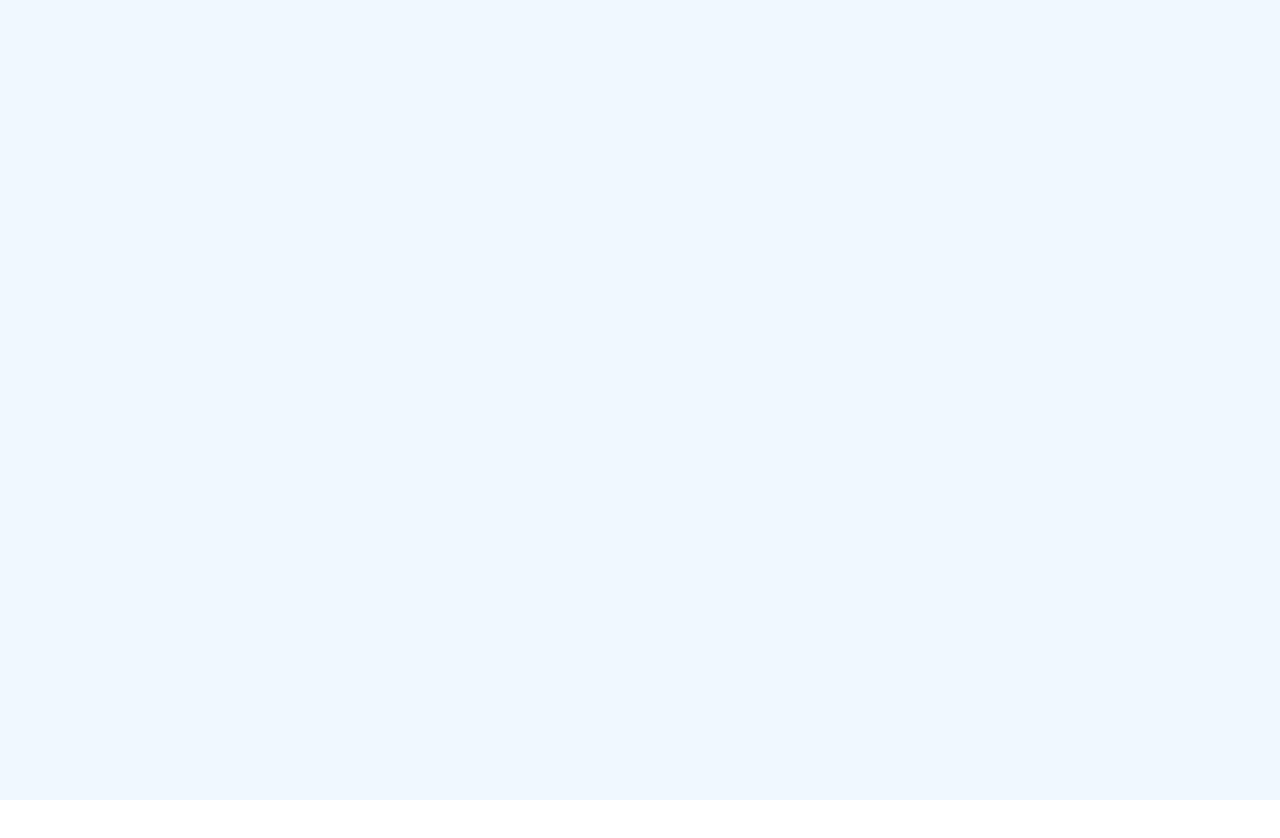
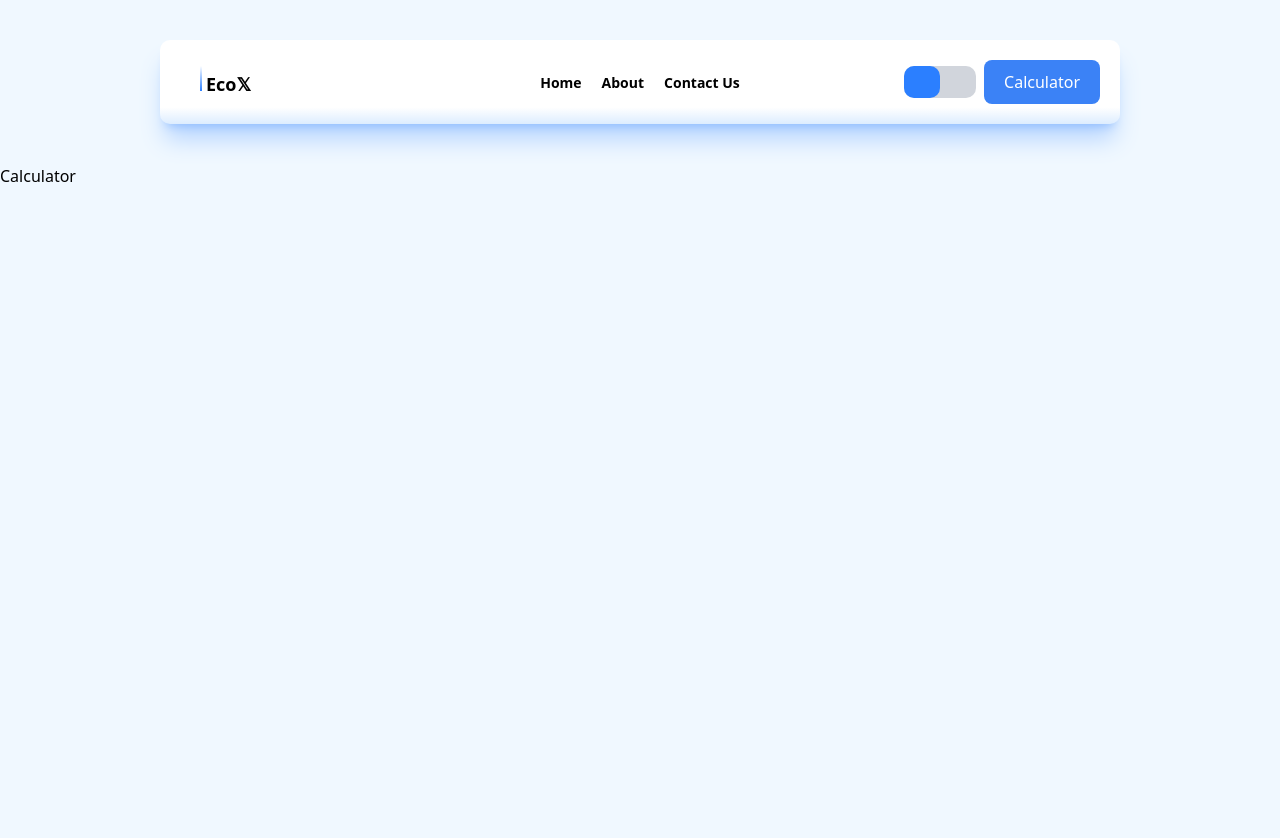
Before and after one commit to Eche00/EcoX, a React (Vite) app: page /calculator in a window 1280 px wide. Before the commit this address had no page. Shown: the top 838 px of the page. Before the commit the page ends 800 px from the top, so only its background shows below. Built offline with nearby package versions, Linux system fonts and the light colour scheme; some icons are missing.

Commit message:
Adding about, contact us and calculator page + routing on app

```diff
--- a/src/App.jsx
+++ b/src/App.jsx
@@ -2,6 +2,9 @@ import React from "react";
 import { Route, Routes } from "react-router";
 import Container from "./component/Container";
 import Home from "./pages/Home";
+import About from "./pages/About";
+import Contact from "./pages/Contact";
+import Calculator from "./pages/Calculator";
 
 function App() {
   return (
@@ -9,6 +12,9 @@ function App() {
       <Routes>
         <Route element={<Container />}>
           <Route path="/" element={<Home />} />
+          <Route path="/about-us" element={<About />} />
+          <Route path="/contact-us" element={<Contact />} />
+          <Route path="/calculator" element={<Calculator />} />
         </Route>
       </Routes>
     </div>
--- /dev/null
+++ b/src/pages/About.jsx
@@ -0,0 +1,7 @@
+import React from "react";
+
+function About() {
+  return <div>About</div>;
+}
+
+export default About;
--- /dev/null
+++ b/src/pages/Calculator.jsx
@@ -0,0 +1,7 @@
+import React from "react";
+
+function Calculator() {
+  return <div>Calculator</div>;
+}
+
+export default Calculator;
--- /dev/null
+++ b/src/pages/Contact.jsx
@@ -0,0 +1,7 @@
+import React from "react";
+
+function Contact() {
+  return <div>Contact</div>;
+}
+
+export default Contact;
```
